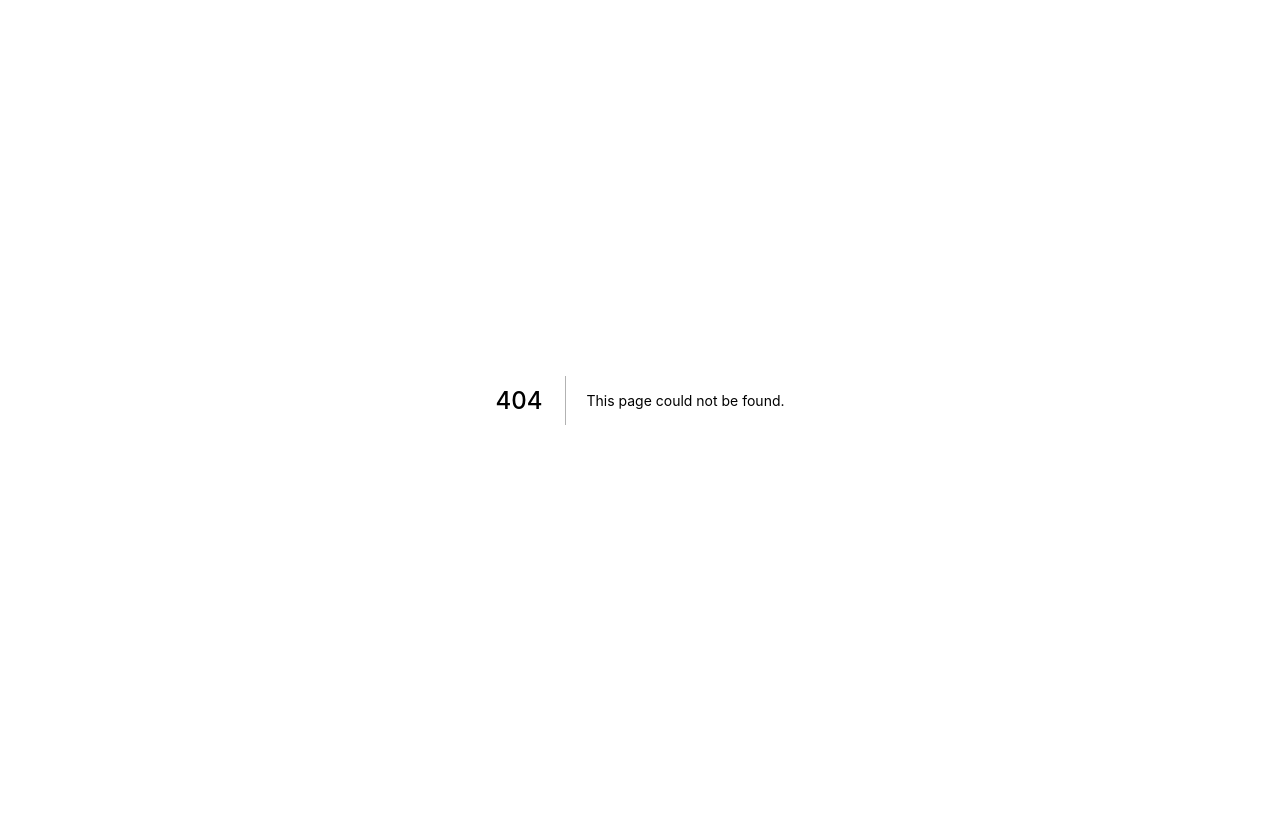
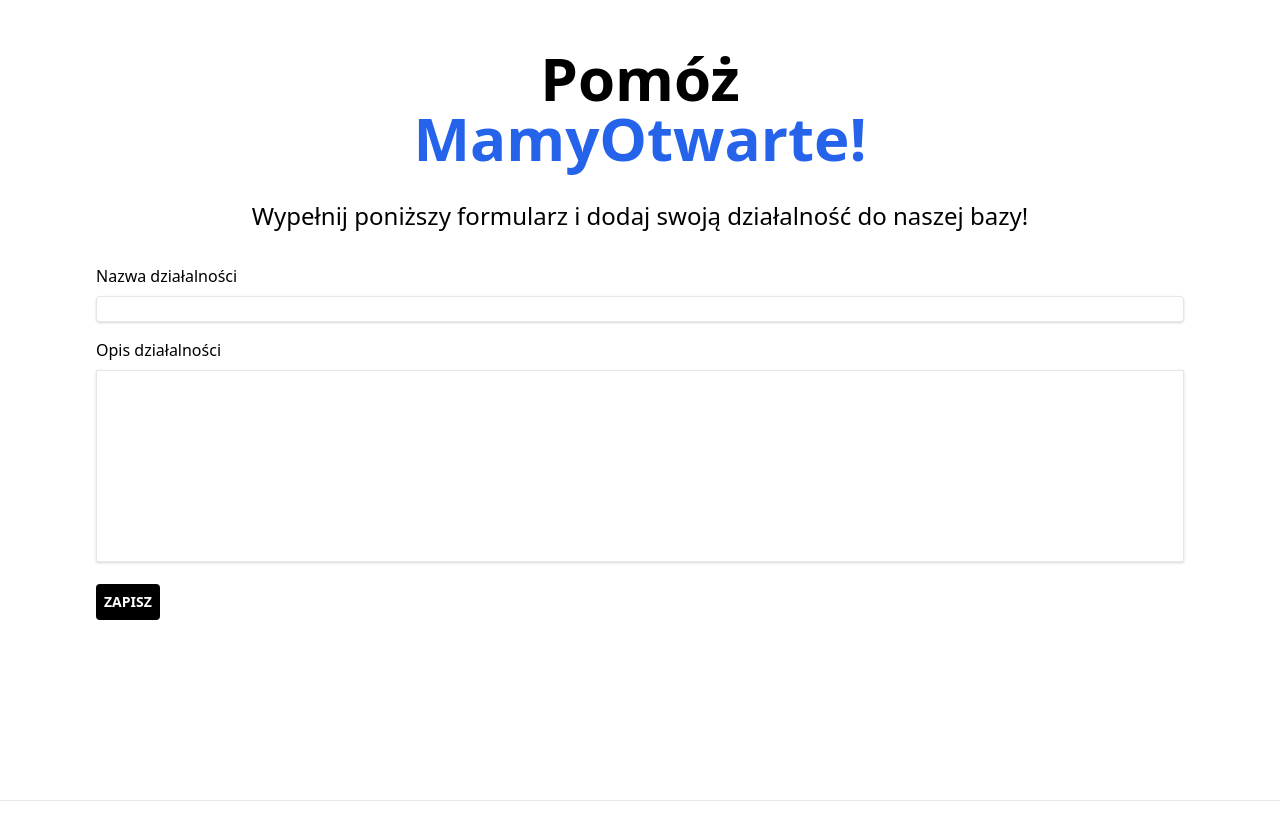
Before and after one commit to PatrykDyminski/mamyOtwarte, a Next.js app: page /new-place in a window 1280 px wide. Before the commit this address had no page. Shown: the top 840 px of the page. Before the commit the page ends 800 px from the top, so only its background shows below. Built offline with nearby package versions, Linux system fonts and the light colour scheme.

Commit message:
components

```diff
--- /dev/null
+++ b/components/button.js
@@ -0,0 +1,31 @@
+import cn from 'clsx'
+
+export default function Button({
+  onClick = console.log,
+  className = '',
+  children = null,
+  type = null,
+  disabled = false,
+}) {
+  return (
+    <button
+      type={type}
+      onClick={onClick}
+      disabled={disabled}
+      className={cn(
+        'bg-black',
+        'text-white',
+        'p-2',
+        'rounded',
+        'uppercase',
+        'text-sm',
+        'font-bold',
+        {
+          [className]: Boolean(className),
+        }
+      )}
+    >
+      {children}
+    </button>
+  )
+}
--- /dev/null
+++ b/components/container.js
@@ -0,0 +1,5 @@
+export default function Container({ className = '', children }) {
+  return <div className={'container mx-auto px-8 ' + className}>
+    {children}
+  </div>
+}
--- /dev/null
+++ b/components/footer.js
@@ -0,0 +1,25 @@
+import Link from 'next/link'
+
+export default function Footer() {
+  return (
+    <footer className="border-t border-accent-2 bg-pwr text-white">
+      <div className="container mx-auto px-5">
+        <div className="flex flex-col lg:flex-row items-center">
+          <div className="text-md lg:text-lg font-bold tracking-tighter leading-tight text-center lg:text-left lg:my-5 lg:w-1/2">
+            <Link href="#" passHref={true}>
+              <h3 className="cursor-pointer hover:text-blue-600 my-2 lg:my-0">facebook.com/MamyOtwarte</h3>
+            </Link>
+            <h3 className="my-2 lg:my-0">mamy@otwarte.pl</h3>
+          </div>
+          <h3 className="text-2xl lg:text-5xl font-bold tracking-tighter leading-tight text-center my-2 lg:my-5 lg:w-1/2">
+            #MamyOtwarte
+            </h3>
+          <div className="text-md lg:text-lg font-bold tracking-tighter leading-tight text-center lg:text-left lg:my-5 lg:w-1/2">
+            <h3 className="my-2 lg:my-0">Mamy</h3>
+            <h3 className="my-2 lg:my-0">Otwarte</h3>
+          </div>
+        </div>
+      </div>
+    </footer>
+  )
+}
--- /dev/null
+++ b/components/my-page.js
@@ -0,0 +1,27 @@
+import Nav from '@/components/nav.js'
+import Footer from '@/components/footer.js'
+
+import Head from 'next/head'
+
+export default function MyPage({ children, pageTitle }) {
+  return (
+    <>
+      <Head>
+        <title>MamyOtwarte | {pageTitle}</title>
+        <meta property="og:title" content="Mamy Otwarte" key="title" />
+        <meta name="viewport" content="width=device-width, initial-scale=1" />
+        <meta charSet="utf-8" />
+        <link rel="shortcut icon" href="/icon/K_logo_wob.png" />
+      </Head>
+      <div className="px-4 py-4 max-w-3xl mx-auto sm:px-6 lg:max-w-4xl lg:px-8 xl:max-w-6xl min-h-screen ">
+        {
+        //<Nav />
+        }
+        <main>
+          {children}
+        </main>
+      </div>
+      <Footer />
+    </>
+  )
+}
--- /dev/null
+++ b/components/nav.js
@@ -0,0 +1,50 @@
+import Link from 'next/link'
+import { useState } from "react";
+
+const localPages = [
+  { href: '/new-place', label: 'Dodaj działalność' },
+]
+
+export default function Nav() {
+  const [showMe, setShowMe] = useState(false);
+  function toggle() {
+    setShowMe(!showMe);
+  }
+
+  return (
+    <div className="">
+      <header className="flex text-lg sm:text-2xl md:text-4xl justify-center text-center py-2 md:py-5">
+        <Link href='/'>
+          <a>Mamy Otwarte</a>
+        </Link>
+      </header>
+      <div className="p-3 flex justify-evenly items-center border-4 border-pwr rounded-lg cursor-pointer md:hidden" onClick={toggle}>
+        <svg className="w-6 h-6" fill="none" stroke="currentColor" viewBox="0 0 24 24" xmlns="http://www.w3.org/2000/svg"><path strokeLinecap="round" strokeLinejoin="round" strokeWidth="2" d="M4 6h16M4 12h16M4 18h16"></path></svg>
+      </div>
+      <nav>
+        <div className="hidden md:block">
+          <ul className="flex justify-evenly items-center pt-4 pb-4 border-4 border-pwr">
+            {localPages.map(({ href, label }) => (
+              <li key={`${href}${label}`}>
+                <Link href={href}>
+                  <a className="no-underline p-2 m-2 text-lg lg:text-xl tracking-wider hover:text-pwr">{label}</a>
+                </Link>
+              </li>
+            ))}
+          </ul>
+        </div>
+        <div className="md:hidden">
+          <ul className="pt-4 pb-4 text-center text-2xl border-b-4 border-l-4 border-r-4 border-pwr rounded-lg" style={{ display: showMe ? "block" : "none" }}>
+            {localPages.map(({ href, label }) => (
+              <li key={`${href}${label}`} className="m-2">
+                <Link href={href}>
+                  <a className="no-underline p-2 tracking-wider hover:text-pwr">{label}</a>
+                </Link>
+              </li>
+            ))}
+          </ul>
+        </div>
+      </nav>
+    </div>
+  )
+}
--- /dev/null
+++ b/components/new-place-form.js
@@ -0,0 +1,66 @@
+import { useState } from 'react'
+import Router from 'next/router'
+
+import Button from '@/components/button'
+
+export default function NewPlaceForm() {
+  const [name, setName] = useState('')
+  const [description, setDescription] = useState('')
+  const [submitting, setSubmitting] = useState(false)
+
+  async function submitHandler(e) {
+    setSubmitting(true)
+    e.preventDefault()
+    try {
+      const res = await fetch('/api/new-place', {
+        method: 'POST',
+        headers: {
+          'Content-Type': 'application/json',
+        },
+        body: JSON.stringify({
+          name,
+          description,
+        }),
+      })
+      setSubmitting(false)
+      const json = await res.json()
+      if (!res.ok) throw Error(json.message)
+      Router.push('/')
+    } catch (e) {
+      //throw Error(e.message)
+    }
+  }
+
+  return (
+    <form onSubmit={submitHandler}>
+      <div className="my-4">
+        <label htmlFor="name">
+          <h3 className="pb-2">Nazwa działalności</h3>
+        </label>
+        <input
+          id="name"
+          className="shadow border rounded w-full"
+          type="text"
+          name="name"
+          value={name}
+          onChange={(e) => setName(e.target.value)}
+        />
+      </div>
+      <div className="my-4">
+        <label htmlFor="description">
+          <h3 className="pb-2">Opis działalności</h3>
+        </label>
+        <textarea
+          className="shadow border resize-none focus:shadow-outline w-full h-48"
+          id="description"
+          name="description"
+          value={description}
+          onChange={(e) => setDescription(e.target.value)}
+        />
+      </div>
+      <Button disabled={submitting} type="submit">
+        {submitting ? 'Zapisywanie ...' : 'Zapisz'}
+      </Button>
+    </form>
+  )
+}
--- a/package.json
+++ b/package.json
@@ -8,6 +8,7 @@
     "start": "next start"
   },
   "dependencies": {
+    "clsx": "^1.1.1",
     "next": "latest",
     "react": "^17.0.1",
     "react-dom": "^17.0.1"
--- a/pages/index.js
+++ b/pages/index.js
@@ -1,82 +1,27 @@
-import Head from 'next/head'
+import Link from 'next/link'
+
+import Button from '@/components/button'
+import MyPage from '@/components/my-page'
 
 export default function Home() {
   return (
-    <div className="flex flex-col items-center justify-center min-h-screen py-2">
-      <Head>
-        <title>Create Next App</title>
-        <link rel="icon" href="/favicon.ico" />
-      </Head>
-
-      <main className="flex flex-col items-center justify-center flex-1 px-20 text-center">
+    <MyPage pageTitle='Witaj'>
+      <div className="flex flex-col text-center items-center my-8">
         <h1 className="text-6xl font-bold">
-          Welcome to{' '}
-          <a className="text-blue-600" href="https://nextjs.org">
-            Next.js!
-          </a>
+          Witaj na
+          <div className="text-blue-600">
+            MamyOtwarte!
+          </div>
         </h1>
-
-        <p className="mt-3 text-2xl">
-          Get started by editing{' '}
-          <code className="p-3 font-mono text-lg bg-gray-100 rounded-md">
-            pages/index.js
-          </code>
+        <p className="pt-8 text-2xl">
+          Znajdziesz tu otwarte restauracje oraz lokale gastronomiczne{' '}
         </p>
-
-        <div className="flex flex-wrap items-center justify-around max-w-4xl mt-6 sm:w-full">
-          <a
-            href="https://nextjs.org/docs"
-            className="p-6 mt-6 text-left border w-96 rounded-xl hover:text-blue-600 focus:text-blue-600"
-          >
-            <h3 className="text-2xl font-bold">Documentation &rarr;</h3>
-            <p className="mt-4 text-xl">
-              Find in-depth information about Next.js features and API.
-            </p>
-          </a>
-
-          <a
-            href="https://nextjs.org/learn"
-            className="p-6 mt-6 text-left border w-96 rounded-xl hover:text-blue-600 focus:text-blue-600"
-          >
-            <h3 className="text-2xl font-bold">Learn &rarr;</h3>
-            <p className="mt-4 text-xl">
-              Learn about Next.js in an interactive course with quizzes!
-            </p>
-          </a>
-
-          <a
-            href="https://github.com/vercel/next.js/tree/master/examples"
-            className="p-6 mt-6 text-left border w-96 rounded-xl hover:text-blue-600 focus:text-blue-600"
-          >
-            <h3 className="text-2xl font-bold">Examples &rarr;</h3>
-            <p className="mt-4 text-xl">
-              Discover and deploy boilerplate example Next.js projects.
-            </p>
-          </a>
-
-          <a
-            href="https://vercel.com/import?filter=next.js&utm_source=create-next-app&utm_medium=default-template&utm_campaign=create-next-app"
-            className="p-6 mt-6 text-left border w-96 rounded-xl hover:text-blue-600 focus:text-blue-600"
-          >
-            <h3 className="text-2xl font-bold">Deploy &rarr;</h3>
-            <p className="mt-4 text-xl">
-              Instantly deploy your Next.js site to a public URL with Vercel.
-            </p>
-          </a>
-        </div>
-      </main>
-
-      <footer className="flex items-center justify-center w-full h-24 border-t">
-        <a
-          className="flex items-center justify-center"
-          href="https://vercel.com?utm_source=create-next-app&utm_medium=default-template&utm_campaign=create-next-app"
-          target="_blank"
-          rel="noopener noreferrer"
-        >
-          Powered by{' '}
-          <img src="/vercel.svg" alt="Vercel Logo" className="h-4 ml-2" />
-        </a>
-      </footer>
-    </div>
+        <Button className="mt-8">
+          <Link href="/new-place">
+            <a>Dodaj</a>
+          </Link>
+        </Button>
+      </div>
+    </MyPage>
   )
 }
--- /dev/null
+++ b/pages/new-place.js
@@ -0,0 +1,25 @@
+import NewPlaceForm from '@/components/new-place-form.js'
+import MyPage from '@/components/my-page.js'
+
+export default function NewEntryPage() {
+  return (
+    <>
+      <MyPage pageTitle='Dodaj'>
+
+        <div className="flex flex-col text-center items-center my-8">
+          <h1 className="text-6xl font-bold">
+            Pomóż
+            <div className="text-blue-600">
+              MamyOtwarte!
+            </div>
+          </h1>
+          <p className="pt-8 text-2xl">
+            Wypełnij poniższy formularz i dodaj swoją działalność do naszej bazy!{' '}
+          </p>
+        </div>
+
+        <NewPlaceForm />
+      </MyPage>
+    </>
+  )
+}
```
Also changed, not shown: jsconfig.json (added, +8 -0 lines), 1 other file (tests, documents, lock files or other folders).
